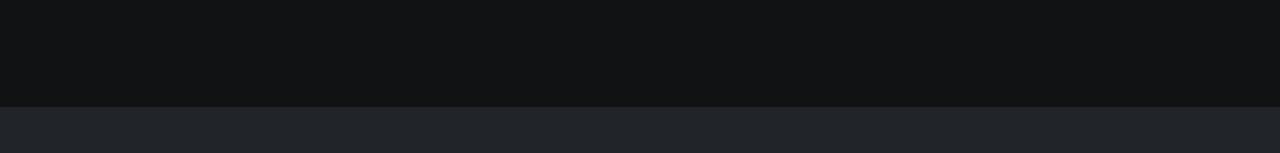
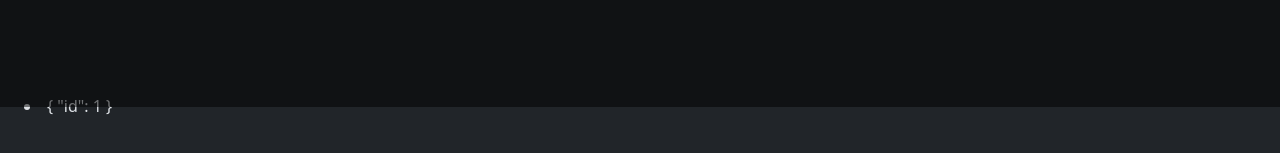
Before and after one commit to Domix24/lantana-with-tauri, a Vue app: page / in a window 1280 px wide. Both pictures are taken after a click on the button "Add new". Shown: the part 693-846 px from the top of the page. Before the commit the page ends 800 px from the top, so only its background shows below. Built offline with nearby package versions, Linux system fonts and the light colour scheme.

Commit message:
adding working

```diff
--- a/src/App.vue
+++ b/src/App.vue
@@ -1,9 +1,10 @@
 <script setup lang="ts">
-import { Ref, onMounted, ref, computed } from 'vue';
+import { Ref, onMounted, ref, computed, watch } from 'vue';
 import Timer from './components/Timer.vue'
 import CreateTimer from './components/CreateTimer.vue'
 import { ITimer, createEmptyTimer } from './types/ITimer'
 import { Modal } from 'bootstrap'
+import dexie from './database'
 
 let oTimers: ITimer[] = []
 let oDisabled: Ref<boolean>[] = []
@@ -85,6 +86,7 @@ const handleModalclosed = () => {
 }
 
 const handleCreateTimer = () => {
+  dexie.timers.add({}).then(() => { newValue.value = true }).catch()
   let newTimer = createEmptyTimer()
   newTimer.id = oIndexes.value.length
 
@@ -115,6 +117,13 @@ const getIndexList = computed(() => {
   })
 })
 
+const testSomething = ref([])
+const newValue = ref(false)
+watch(newValue, async () => {
+  testSomething.value = await dexie.timers.toArray()
+  newValue.value = false
+})
+
 //====================
 
 onMounted(() => {
@@ -122,6 +131,8 @@ onMounted(() => {
     modalWindow.value.addEventListener("hide.bs.modal", () => { processResetTimers() })
 
     modalWindowObject = new Modal(modalWindow.value)
+
+    newValue.value = true
   }
 })
 </script>
@@ -159,5 +170,12 @@ onMounted(() => {
       </div>
     </div>
   </div>
+  <div class="px-4 py-4 my-5">
+    <div class="row row-cols-1 row-cols-md-2 row-cols-lg-3 g-4">
+      <div class="col" v-for="something in testSomething">
+        <li>{{something}}</li>
+      </div>
+    </div>
+  </div>
   <CreateTimer v-model="oTimers[editIndex]" v-if="showEditModal" @closed="handleModalclosed" />
 </template>
--- /dev/null
+++ b/src/database.ts
@@ -0,0 +1,9 @@
+import Dexie from "dexie"
+
+const db = new Dexie("timer-database");
+
+db.version(1).stores({
+  timers: "++id"
+})
+
+export default db
```
